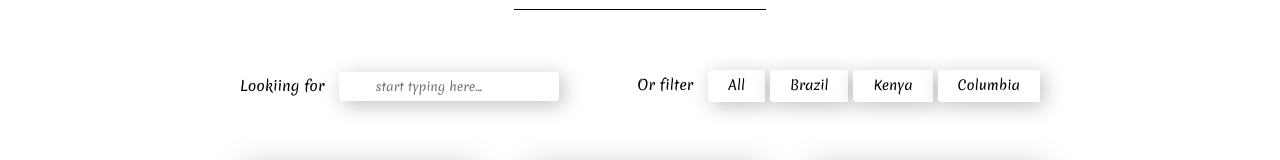
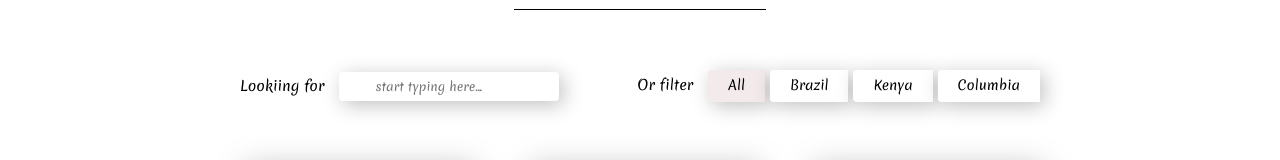
Before and after one commit to DevFariz/coffee-shop, a React (Create React App) app: page / in a window 1280 px wide. Shown: the part 705-865 px from the top of the page. Built offline with nearby package versions, Linux system fonts and the light colour scheme.

Commit message:
fix: tabs active button

```diff
--- a/src/App.js
+++ b/src/App.js
@@ -81,14 +81,6 @@ class App extends Component {
   };
 
   tabFilter(items, filter) {
-     // switch (filter) {
-    //   case "brazil":
-    //     return items.filter((item) => item.location.toLowerCase() === filter);
-    //   case "kenya":
-    //     return items.filter((item) => item.location.toLowerCase() === filter);
-    //   case "columbia":
-    //     return items.filter((item) => item.location.toLowerCase() === filter);
-    // }
     if(filter === "all"){
       return items
     } else{
@@ -104,7 +96,7 @@ class App extends Component {
       <>
         <Header />
         {/* <MainPage /> */}
-        <Our data={visibleData} onUpdateSearch={this.onUpdateSearch} onFilterTab={this.onFilterTab}/>
+        <Our data={visibleData} filter={filter} onUpdateSearch={this.onUpdateSearch} onFilterTab={this.onFilterTab}/>
         {/* <Pleasure /> */}
         <Footer />
       </>
--- a/src/components/CoffeeFilter/CoffeeFilter.css
+++ b/src/components/CoffeeFilter/CoffeeFilter.css
@@ -40,6 +40,10 @@
     cursor: pointer;
 }
 
+.coffee-filter-right button.active{
+    background: #f3ebeb;
+}
+
 .coffee-filter-right button:last-child{
     margin-right: 0;
 }
--- a/src/components/CoffeeFilter/CoffeeFilter.js
+++ b/src/components/CoffeeFilter/CoffeeFilter.js
@@ -23,8 +23,9 @@ class CoffeeFilter extends Component {
     ]
 
     const btns = buttonsData.map(({name, label}) => {
+      const isActive = this.props.filter === name;
       return (
-        <button key={name} onClick={() => this.props.onFilterTab(name)}>{label}</button>
+        <button key={name} className={isActive ? "active" : null} onClick={() => this.props.onFilterTab(name)}>{label}</button>
       )
     })
 
--- a/src/pages/Our/Our.js
+++ b/src/pages/Our/Our.js
@@ -3,12 +3,12 @@ import CoffeeFilter from "../../components/CoffeeFilter/CoffeeFilter";
 import CoffeeItems from "../../components/CoffeeItems/CoffeeItems";
 import SectionIntro from "../../components/SectionIntro/SectionIntro";
 
-const Our = ({data, onUpdateSearch, onFilterTab}) => {
+const Our = ({data, onUpdateSearch, onFilterTab, filter}) => {
     return (
         <>
             <SectionIntro />
             <AboutGeneral />
-            <CoffeeFilter onUpdateSearch={onUpdateSearch} onFilterTab={onFilterTab}/>
+            <CoffeeFilter onUpdateSearch={onUpdateSearch} filter={filter} onFilterTab={onFilterTab}/>
             <CoffeeItems data={data}/>
         </>
     )
```
